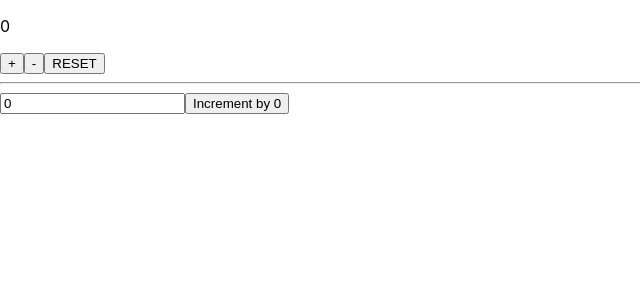
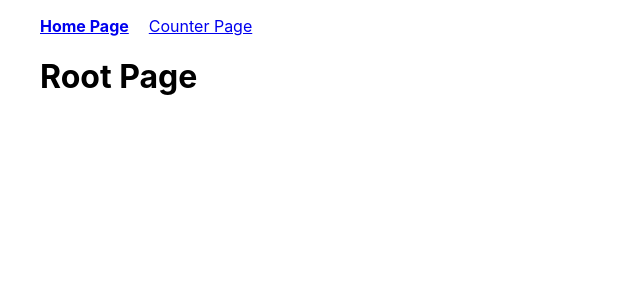
Before and after one commit to tier4ik/redux-toolkit, a React (Create React App) app: page / in a window 1280 px wide. Shown: the top 300 px of the page, without its empty margins (0-640 px from the left). Built offline with nearby package versions, Linux system fonts and the light colour scheme.

Commit message:
Added react-router and initial setup

```diff
--- a/package.json
+++ b/package.json
@@ -15,6 +15,7 @@
     "react": "^18.2.0",
     "react-dom": "^18.2.0",
     "react-redux": "^8.0.4",
+    "react-router-dom": "^6.4.3",
     "react-scripts": "5.0.1",
     "typescript": "^4.8.4",
     "web-vitals": "^2.1.4"
--- a/src/App.tsx
+++ /dev/null
@@ -1,11 +0,0 @@
-import Counter from "./components/Counter";
-
-function App() {
-  return (
-    <div className="App">
-      <Counter />
-    </div>
-  );
-}
-
-export default App;
--- /dev/null
+++ b/src/components/Navigation/index.tsx
@@ -0,0 +1,28 @@
+import { NavLink } from "react-router-dom";
+
+const Navigation = () => {
+  return (
+    <nav className="navigation">
+      <ul>
+        <li>
+          <NavLink
+            to={"/"}
+            className={({ isActive }) => (isActive ? "active" : undefined)}
+          >
+            Home Page
+          </NavLink>
+        </li>
+        <li>
+          <NavLink
+            to={"/counter"}
+            className={({ isActive }) => (isActive ? "active" : undefined)}
+          >
+            Counter Page
+          </NavLink>
+        </li>
+      </ul>
+    </nav>
+  );
+};
+
+export default Navigation;
--- a/src/index.css
+++ b/src/index.css
@@ -1,13 +1,30 @@
 body {
   margin: 0;
-  font-family: -apple-system, BlinkMacSystemFont, 'Segoe UI', 'Roboto', 'Oxygen',
-    'Ubuntu', 'Cantarell', 'Fira Sans', 'Droid Sans', 'Helvetica Neue',
+  font-family: -apple-system, BlinkMacSystemFont, "Segoe UI", "Roboto", "Oxygen",
+    "Ubuntu", "Cantarell", "Fira Sans", "Droid Sans", "Helvetica Neue",
     sans-serif;
   -webkit-font-smoothing: antialiased;
   -moz-osx-font-smoothing: grayscale;
 }
 
 code {
-  font-family: source-code-pro, Menlo, Monaco, Consolas, 'Courier New',
+  font-family: source-code-pro, Menlo, Monaco, Consolas, "Courier New",
     monospace;
 }
+
+.page {
+  width: 100%;
+  max-width: 1200px;
+  margin: auto;
+}
+
+.navigation > ul {
+  display: flex;
+  gap: 20px;
+  list-style: none;
+  padding: 0;
+}
+
+.active {
+  font-weight: bold;
+}
--- a/src/index.tsx
+++ b/src/index.tsx
@@ -1,11 +1,26 @@
 import React from "react";
 import ReactDOM from "react-dom/client";
 import "./index.css";
-import App from "./App";
 import reportWebVitals from "./reportWebVitals";
 
 import { Provider } from "react-redux";
 import { store } from "./store/store";
+
+import { createBrowserRouter, RouterProvider } from "react-router-dom";
+
+import CounterPage from "./pages/CounterPage";
+import RootPage from "./pages/RootPage";
+
+const router = createBrowserRouter([
+  {
+    path: "/",
+    element: <RootPage />,
+  },
+  {
+    path: "/counter",
+    element: <CounterPage />,
+  },
+]);
 
 const root = ReactDOM.createRoot(
   document.getElementById("root") as HTMLElement
@@ -13,7 +28,7 @@ const root = ReactDOM.createRoot(
 root.render(
   <React.StrictMode>
     <Provider store={store}>
-      <App />
+      <RouterProvider router={router} />
     </Provider>
   </React.StrictMode>
 );
--- /dev/null
+++ b/src/pages/CounterPage.tsx
@@ -0,0 +1,14 @@
+import Navigation from "../components/Navigation";
+
+import Counter from "../components/Counter";
+
+const CounterPage = () => {
+  return (
+    <div className="page">
+      <Navigation />
+      <Counter />
+    </div>
+  );
+};
+
+export default CounterPage;
--- /dev/null
+++ b/src/pages/RootPage.tsx
@@ -0,0 +1,12 @@
+import Navigation from "../components/Navigation";
+
+const RootPage = () => {
+  return (
+    <div className="page">
+      <Navigation />
+      <h1>Root Page</h1>
+    </div>
+  );
+};
+
+export default RootPage;
```
Also changed, not shown: 1 other file (tests, documents, lock files or other folders).
